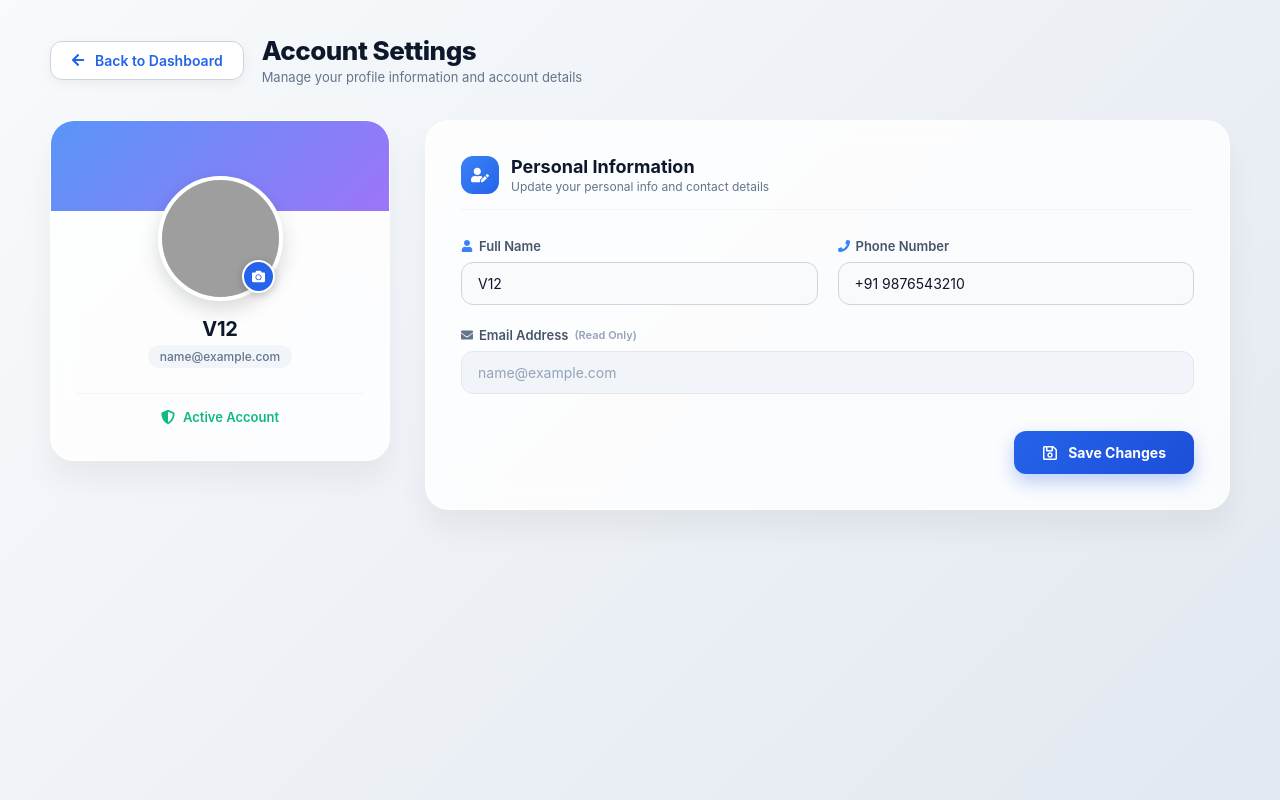
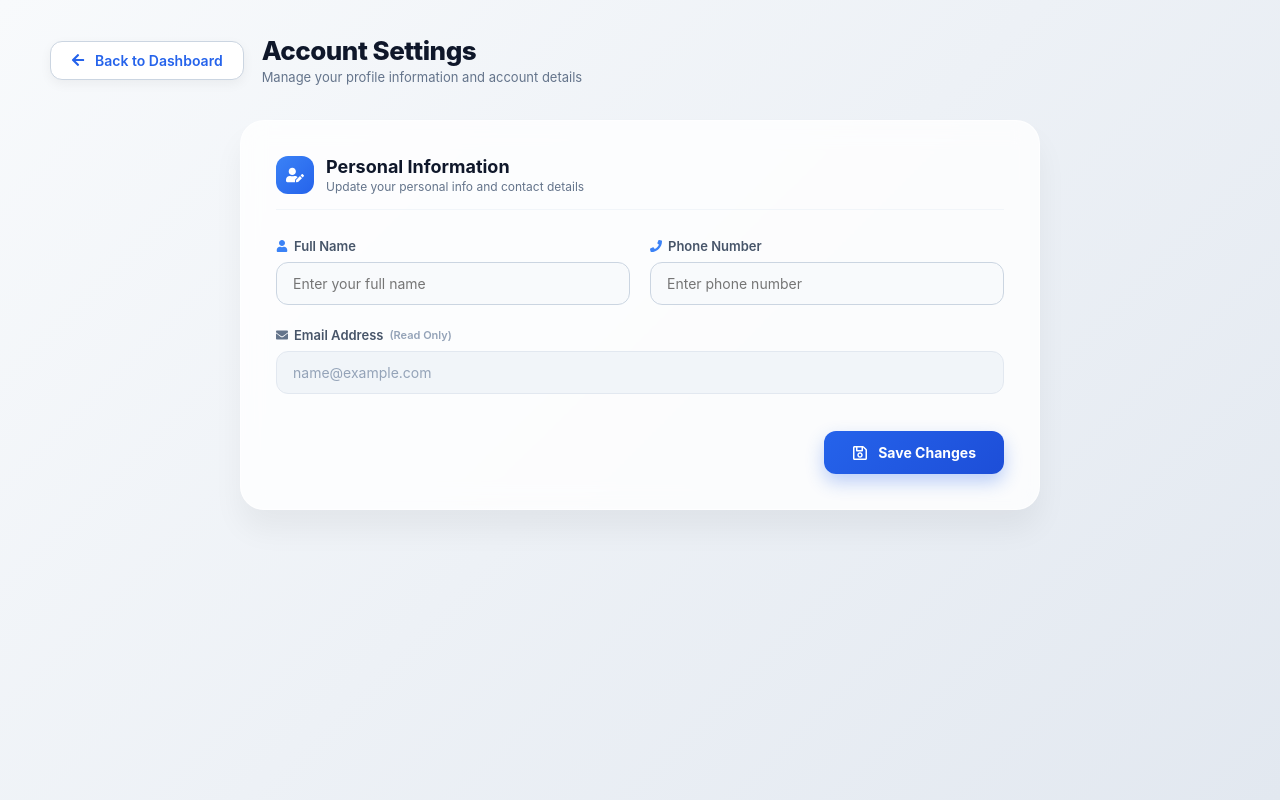
Before and after one commit to princemangukiya/cms-frontend-ui, a React (Vite) app: page /profile in a window 1280 px wide. Built offline with nearby package versions, Linux system fonts and the light colour scheme; sample sign-in values are in the browser's storage; grey boxes are pictures that could not be loaded.

Commit message:
Master: frontend project1 changes all

```diff
--- a/src/pages/Login.jsx
+++ b/src/pages/Login.jsx
@@ -10,6 +10,7 @@ const Login = () => {
         password: ''
     });
 
+    const [loading, setLoading] = useState(false);
     const [focusedInput, setFocusedInput] = useState(null);
     const [isHovered, setIsHovered] = useState(false);
     const canvasRef = useRef(null);
@@ -99,6 +100,7 @@ const Login = () => {
 
     const handleLogin = async (e) => {
         e.preventDefault();
+        setLoading(true);
 
         try {
             const response = await axios.post(
@@ -107,13 +109,23 @@ const Login = () => {
             );
 
             localStorage.setItem("token", response.data.token);
-            localStorage.setItem("user", JSON.stringify(response.data.user));
+            if (response.data.user) {
+                localStorage.setItem("user", JSON.stringify(response.data.user));
+            }
 
             navigate("/dashboard");
 
         } catch (error) {
-            console.error(error);
-            alert("Invalid Email or Password!");
+            console.error("Login request failed:", error);
+            if (error.response) {
+                alert(typeof error.response.data === 'string'
+                    ? error.response.data
+                    : "Invalid Email or Password!");
+            } else {
+                alert("Server Connection Error / CORS Blocked!");
+            }
+        } finally {
+            setLoading(false);
         }
     };
 
@@ -231,8 +243,7 @@ const Login = () => {
             fontSize: '15px',
             color: '#ffffff',
             boxSizing: 'border-box',
-            transition: 'all 0.3s cubic-bezier(0.16, 1, 0.3, 1)',
-            cursor: 'pointer'
+            transition: 'all 0.3s cubic-bezier(0.16, 1, 0.3, 1)'
         }),
         button: {
             width: '100%',
@@ -246,11 +257,12 @@ const Login = () => {
             borderRadius: '16px',
             fontSize: '17px',
             fontWeight: '800',
-            cursor: 'pointer',
+            cursor: loading ? 'not-allowed' : 'pointer',
+            opacity: loading ? 0.7 : 1,
             boxShadow: isHovered
                 ? '0 20px 40px rgba(168, 85, 247, 0.7), 0 0 20px rgba(236, 72, 153, 0.5)'
                 : '0 10px 25px rgba(168, 85, 247, 0.35)',
-            transform: isHovered ? 'translateY(-3px) scale(1.02)' : 'translateY(0) scale(1)',
+            transform: isHovered && !loading ? 'translateY(-3px) scale(1.02)' : 'translateY(0) scale(1)',
             transition: 'all 0.3s cubic-bezier(0.16, 1, 0.3, 1)',
             letterSpacing: '0.6px'
         },
@@ -315,10 +327,11 @@ const Login = () => {
                         <button
                             type="submit"
                             style={styles.button}
+                            disabled={loading}
                             onMouseEnter={() => setIsHovered(true)}
                             onMouseLeave={() => setIsHovered(false)}
                         >
-                            Login
+                            {loading ? "Logging in..." : "Login"}
                         </button>
                     </form>
 
--- a/src/pages/Profile.jsx
+++ b/src/pages/Profile.jsx
@@ -1,19 +1,15 @@
-import React, { useState, useEffect, useRef } from "react";
+import React, { useState, useEffect } from "react";
 import { useNavigate } from "react-router-dom";
 import {
   FaUser,
   FaPhone,
   FaEnvelope,
-  FaCamera,
   FaArrowLeft,
   FaCheckCircle,
   FaUserEdit,
-  FaShieldAlt,
   FaRegSave
 } from "react-icons/fa";
 import { useTheme } from "../context/ThemeContext";
-
-const DEFAULT_AVATAR = "https://cdn-icons-png.flaticon.com/512/847/847969.png";
 
 function Profile() {
   const navigate = useNavigate();
@@ -23,10 +19,7 @@ function Profile() {
   const [fullName, setFullName] = useState("");
   const [phone, setPhone] = useState("");
   const [email, setEmail] = useState("");
-  const [profileImage, setProfileImage] = useState(DEFAULT_AVATAR);
   const [saveMessage, setSaveMessage] = useState("");
-
-  const fileInputRef = useRef(null);
 
   // Initial Data Loading
   useEffect(() => {
@@ -34,34 +27,9 @@ function Profile() {
     const userEmail = user?.emailId || localStorage.getItem("userEmail") || "v12@gmail.com";
 
     setEmail(userEmail);
-    setFullName(user?.fullName || "V12");
-    setPhone(user?.phone || "+91 9876543210");
-
-    const savedImage = localStorage.getItem("userProfilePic");
-    if (savedImage) {
-      setProfileImage(savedImage);
-    }
+    setFullName(user?.fullName || "");
+    setPhone(user?.phone || "");
   }, []);
-
-  // Avatar Click Handler
-  const handleAvatarClick = () => {
-    fileInputRef.current?.click();
-  };
-
-  // Image Upload & Save
-  const handleImageChange = (e) => {
-    const file = e.target.files[0];
-    if (file) {
-      const reader = new FileReader();
-      reader.onloadend = () => {
-        const base64Image = reader.result;
-        setProfileImage(base64Image);
-
-        window.dispatchEvent(new Event("profileUpdated"));
-      };
-      reader.readAsDataURL(file);
-    }
-  };
 
   // Save Personal Info
   const handleSaveInfo = (e) => {
@@ -148,140 +116,17 @@ function Profile() {
           marginBottom: "25px",
           fontWeight: "600",
           fontSize: "14px",
-          boxShadow: "0 8px 20px rgba(16, 185, 129, 0.25)",
-          animation: "fadeIn 0.3s ease"
+          boxShadow: "0 8px 20px rgba(16, 185, 129, 0.25)"
         }}>
           <FaCheckCircle size={18} />
           {saveMessage}
         </div>
       )}
 
-      {/* Profile Main Grid */}
+      {/* Profile Form Card */}
       <div style={{
-        display: "grid",
-        gridTemplateColumns: "340px 1fr",
-        gap: "35px",
-        alignItems: "start"
-      }}>
-
-        {/* Left Side: Modern Profile Card */}
-        <div style={{
-          background: darkMode ? "rgba(30, 41, 59, 0.7)" : "rgba(255, 255, 255, 0.8)",
-          backdropFilter: "blur(12px)",
-          padding: "35px 25px",
-          borderRadius: "24px",
-          border: darkMode ? "1px solid rgba(255, 255, 255, 0.08)" : "1px solid rgba(255, 255, 255, 0.6)",
-          boxShadow: darkMode ? "0 20px 30px rgba(0, 0, 0, 0.3)" : "0 20px 30px rgba(0, 0, 0, 0.05)",
-          display: "flex",
-          flexDirection: "column",
-          alignItems: "center",
-          textAlign: "center",
-          position: "relative",
-          overflow: "hidden"
-        }}>
-
-          {/* Top Decorative Banner */}
-          <div style={{
-            position: "absolute",
-            top: 0,
-            left: 0,
-            right: 0,
-            height: "90px",
-            background: "linear-gradient(135deg, #3b82f6 0%, #8b5cf6 100%)",
-            opacity: 0.85
-          }} />
-
-          {/* Hidden Image Input */}
-          <input
-            type="file"
-            ref={fileInputRef}
-            onChange={handleImageChange}
-            accept="image/*"
-            style={{ display: "none" }}
-          />
-
-          {/* Profile Picture with Ring & Hover */}
-          <div
-            onClick={handleAvatarClick}
-            title="Click to update avatar"
-            style={{
-              position: "relative",
-              width: "125px",
-              height: "125px",
-              borderRadius: "50%",
-              cursor: "pointer",
-              marginTop: "20px",
-              border: "4px solid #ffffff",
-              boxShadow: "0 8px 20px rgba(0,0,0,0.15)",
-              backgroundColor: "#e2e8f0",
-              zIndex: 1,
-              transition: "transform 0.2s ease"
-            }}
-            onMouseOver={(e) => e.currentTarget.style.transform = "scale(1.03)"}
-            onMouseOut={(e) => e.currentTarget.style.transform = "scale(1)"}
-          >
-            <img
-              src={profileImage}
-              alt="Profile Avatar"
-              style={{ width: "100%", height: "100%", objectFit: "cover", borderRadius: "50%" }}
-              onError={(e) => { e.target.src = DEFAULT_AVATAR; }}
-            />
-
-            {/* Camera Overlay Badge */}
-            <div style={{
-              position: "absolute",
-              bottom: "4px",
-              right: "4px",
-              background: "#2563eb",
-              color: "#ffffff",
-              borderRadius: "50%",
-              padding: "8px",
-              display: "flex",
-              alignItems: "center",
-              justifyContent: "center",
-              border: "2px solid #ffffff",
-              boxShadow: "0 2px 8px rgba(0,0,0,0.2)"
-            }}>
-              <FaCamera size={13} />
-            </div>
-          </div>
-
-          <h2 style={{ fontSize: "20px", fontWeight: "700", margin: "16px 0 4px 0", letterSpacing: "-0.3px" }}>
-            {fullName || "User"}
-          </h2>
-
-          <span style={{
-            fontSize: "12px",
-            color: darkMode ? "#cbd5e1" : "#64748b",
-            background: darkMode ? "rgba(255,255,255,0.06)" : "#f1f5f9",
-            padding: "4px 12px",
-            borderRadius: "20px",
-            fontWeight: "500",
-            marginBottom: "15px",
-            wordBreak: "break-all"
-          }}>
-            {email}
-          </span>
-
-          <div style={{
-            width: "100%",
-            borderTop: darkMode ? "1px solid #334155" : "1px solid #f1f5f9",
-            paddingTop: "15px",
-            marginTop: "10px",
-            display: "flex",
-            alignItems: "center",
-            justifyContent: "center",
-            gap: "8px",
-            color: "#10b981",
-            fontSize: "13px",
-            fontWeight: "600"
-          }}>
-            <FaShieldAlt size={14} /> Active Account
-          </div>
-        </div>
-
-        {/* Right Side: Enhanced Form Card */}
-        <div style={{
+        maxWidth: "800px",
+        margin: "0 auto",
         background: darkMode ? "rgba(30, 41, 59, 0.7)" : "rgba(255, 255, 255, 0.8)",
         backdropFilter: "blur(12px)",
         padding: "35px",
@@ -317,9 +162,7 @@ function Profile() {
         </div>
 
         <form onSubmit={handleSaveInfo} style={{ display: "flex", flexDirection: "column", gap: "22px" }}>
-
           <div style={{ display: "grid", gridTemplateColumns: "1fr 1fr", gap: "20px" }}>
-
             {/* Full Name Input */}
             <div>
               <label style={{
@@ -348,11 +191,8 @@ function Profile() {
                   color: darkMode ? "#f8fafc" : "#0f172a",
                   fontSize: "14px",
                   outline: "none",
-                    boxSizing: "border-box",
-                    transition: "all 0.2s ease"
+                  boxSizing: "border-box"
                 }}
-                  onFocus={(e) => e.target.style.borderColor = "#3b82f6"}
-                  onBlur={(e) => e.target.style.borderColor = darkMode ? "#334155" : "#cbd5e1"}
               />
             </div>
 
@@ -383,14 +223,10 @@ function Profile() {
                   color: darkMode ? "#f8fafc" : "#0f172a",
                   fontSize: "14px",
                   outline: "none",
-                    boxSizing: "border-box",
-                    transition: "all 0.2s ease"
+                  boxSizing: "border-box"
                 }}
-                  onFocus={(e) => e.target.style.borderColor = "#3b82f6"}
-                  onBlur={(e) => e.target.style.borderColor = darkMode ? "#334155" : "#cbd5e1"}
               />
             </div>
-
           </div>
 
           {/* Email Field (Disabled) */}
@@ -440,25 +276,13 @@ function Profile() {
                 fontSize: "14px",
                 fontWeight: "700",
                 cursor: "pointer",
-                  boxShadow: "0 8px 18px rgba(37, 99, 235, 0.3)",
-                  transition: "all 0.2s ease"
-                }}
-                onMouseOver={(e) => {
-                  e.currentTarget.style.transform = "translateY(-2px)";
-                  e.currentTarget.style.boxShadow = "0 12px 22px rgba(37, 99, 235, 0.4)";
-                }}
-                onMouseOut={(e) => {
-                  e.currentTarget.style.transform = "translateY(0)";
-                  e.currentTarget.style.boxShadow = "0 8px 18px rgba(37, 99, 235, 0.3)";
+                boxShadow: "0 8px 18px rgba(37, 99, 235, 0.3)"
               }}
             >
               <FaRegSave size={16} /> Save Changes
             </button>
           </div>
-
         </form>
-        </div>
-
       </div>
     </div>
   );
```
Lines whose indentation alone changed are shown as unchanged.
